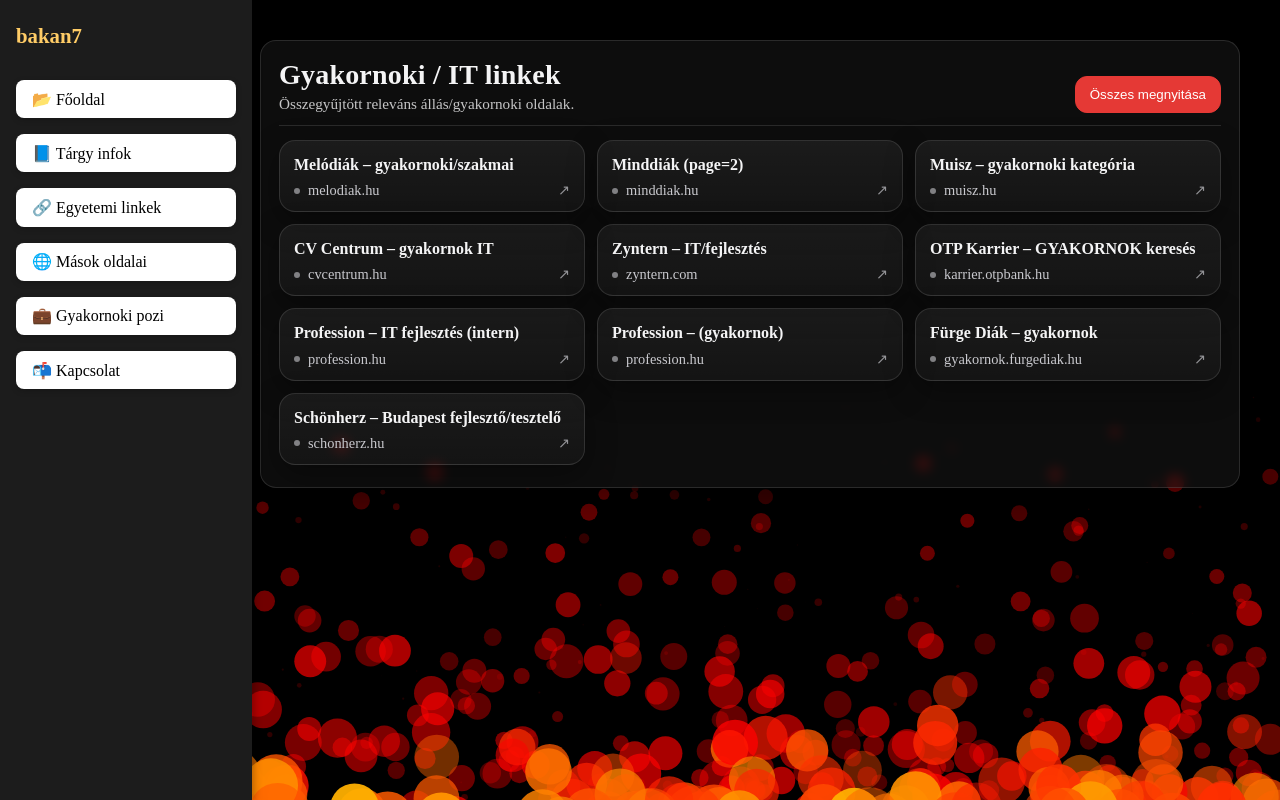
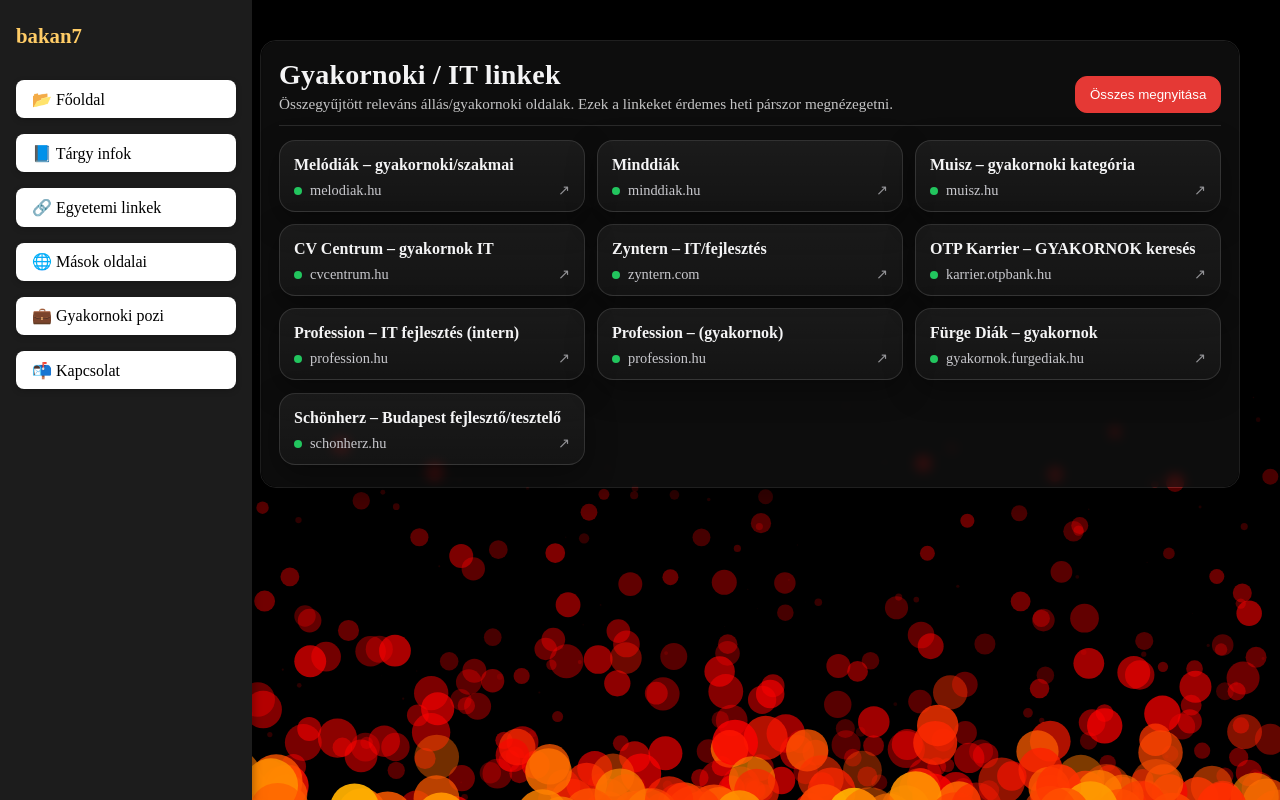
Before and after one commit to Andrssss/MyWebsite, a React (Vite) app: page /gyakornoki_poziciok in a window 1280 px wide. Built offline with nearby package versions, Linux system fonts and the light colour scheme.

Commit message:
new animation for job links

```diff
--- a/src/App.css
+++ b/src/App.css
@@ -535,102 +535,6 @@ body {
 }
 
 
-
-
-:root{
-  --ll-bg: rgba(20,20,20,0.65);
-  --ll-card: rgba(255,255,255,0.06);
-  --ll-card-hover: rgba(255,255,255,0.12);
-  --ll-border: rgba(255,255,255,0.12);
-  --ll-text: #f4f4f5;
-  --ll-muted: #c9c9ce;
-  --ll-shadow: 0 10px 30px rgba(0,0,0,.35);
-  --ll-radius: 16px;
-  --ll-blur: saturate(140%) blur(6px);
-}
-
-.links-launcher{
-  color: var(--ll-text);
-  background: var(--ll-bg);
-  backdrop-filter: var(--ll-blur);
-  border: 1px solid var(--ll-border);
-  border-radius: var(--ll-radius);
-  padding: 18px 18px 22px;
-  box-shadow: var(--ll-shadow);
-}
-
-.ll-head{
-  display: flex;
-  align-items: flex-end;
-  justify-content: space-between;
-  gap: 12px;
-  margin-bottom: 14px;
-  border-bottom: 1px solid var(--ll-border);
-  padding-bottom: 12px;
-}
-.ll-head h2{
-  margin: 0;
-  font-size: clamp(20px, 2.4vw, 28px);
-  letter-spacing: .2px;
-}
-.ll-sub{ margin: 4px 0 0; opacity: .8; font-size: .95rem; }
-
-.ll-actions{ display: flex; gap: 10px; flex-wrap: wrap; }
-.btn{
-  border-radius: 12px;
-  padding: 10px 14px;
-  border: 1px solid var(--ll-border);
-  background: var(--ll-card);
-  color: var(--ll-text);
-  cursor: pointer;
-  transition: transform .08s ease, background .15s ease, border-color .15s ease;
-  text-decoration: none; display:inline-flex; align-items:center; gap:8px;
-}
-.btn:hover{ background: var(--ll-card-hover); transform: translateY(-1px); }
-.btn:active{ transform: translateY(0); }
-.btn-primary{ border-color: transparent; }
-.btn-ghost{ background: transparent; }
-
-.ll-status{
-  margin: 10px 0 6px;
-  font-size: .95rem;
-  color: var(--ll-muted);
-}
-
-.link-grid{
-  list-style: none;
-  margin: 12px 0 0;
-  padding: 0;
-  display: grid;
-  grid-template-columns: repeat(auto-fill, minmax(240px, 1fr));
-  gap: 12px;
-}
-.link-card{
-  border-radius: var(--ll-radius);
-  overflow: clip;
-  border: 1px solid var(--ll-border);
-  background: linear-gradient(180deg, var(--ll-card), rgba(255,255,255,0.03));
-  transition: transform .12s ease, box-shadow .15s ease, border-color .15s ease, background .2s ease;
-  box-shadow: var(--ll-shadow);
-}
-.link-card:hover{ transform: translateY(-2px); border-color: rgba(255,255,255,.22); }
-
-.card-link{
-  display:block; padding: 14px 14px 12px; text-decoration:none; color:inherit;
-}
-.card-title{
-  font-weight: 600; line-height: 1.2; margin-bottom: 8px;
-}
-.card-meta{
-  display:flex; align-items:center; gap:8px; font-size:.9rem; color: var(--ll-muted);
-}
-.card-meta .dot{
-  width: 6px; height: 6px; border-radius: 999px; background: var(--ll-muted); opacity:.6;
-}
-.card-meta .ext{ margin-left:auto; opacity:.7; }
-
-.ll-hint{ margin-top: 14px; font-size: .9rem; opacity: .8; }
-
 /* kisebb képernyőn kicsi padding */
 @media (max-width: 520px){
   .links-launcher{ padding: 5px; border-radius: 14px; }
@@ -701,3 +605,148 @@ body {
   background-color: #c62828 !important;
   border-color: #c62828 !important;
 }
+
+
+
+:root{
+  --ll-bg: rgba(20,20,20,0.65);
+  --ll-card: rgba(255,255,255,0.06);
+  --ll-card-hover: rgba(255,255,255,0.12);
+  --ll-border: rgba(255,255,255,0.12);
+  --ll-text: #f4f4f5;
+  --ll-muted: #c9c9ce;
+  --ll-shadow: 0 10px 30px rgba(0,0,0,.35);
+  --ll-radius: 16px;
+  --ll-blur: saturate(140%) blur(6px);
+  --cardWidth: 240px;
+}
+
+/* Konténer optimalizált blur-rel */
+.links-launcher{
+  position: relative;
+  color: var(--ll-text);
+  border: 1px solid var(--ll-border);
+  border-radius: var(--ll-radius);
+  padding: 18px 18px 22px;
+  box-shadow: var(--ll-shadow);
+}
+.links-launcher::before{
+  content:"";
+  position:absolute; inset:0;
+  border-radius: var(--ll-radius);
+  background: var(--ll-bg);
+  backdrop-filter: var(--ll-blur);
+  -webkit-backdrop-filter: var(--ll-blur);
+  pointer-events:none;
+  z-index:0;
+}
+.links-launcher > *{ position:relative; z-index:1; }
+
+.ll-head{
+  display: flex;
+  align-items: flex-end;
+  justify-content: space-between;
+  gap: 12px;
+  margin-bottom: 14px;
+  border-bottom: 1px solid var(--ll-border);
+  padding-bottom: 12px;
+}
+.ll-head h2{
+  margin: 0;
+  font-size: clamp(20px, 2.4vw, 28px);
+  letter-spacing: .2px;
+}
+.ll-sub{
+  margin: 4px 0 0;
+  opacity: .8;
+  font-size: .95rem;
+}
+
+.ll-actions{ display: flex; gap: 10px; flex-wrap: wrap; }
+.btn{
+  border-radius: 12px;
+  padding: 10px 14px;
+  border: 1px solid var(--ll-border);
+  background: var(--ll-card);
+  color: var(--ll-text);
+  cursor: pointer;
+  text-decoration: none;
+  display:inline-flex; align-items:center; gap:8px;
+  transition: transform .15s ease, background-color .15s ease, opacity .15s ease;
+  will-change: transform;
+}
+.btn:hover{
+  background: var(--ll-card-hover);
+  transform: translateY(-1px);
+}
+.btn:active{ transform: translateY(0); }
+.btn-primary{ border-color: transparent; }
+.btn-ghost{ background: transparent; }
+
+.ll-status{
+  margin: 10px 0 6px;
+  font-size: .95rem;
+  color: var(--ll-muted);
+}
+
+.link-grid{
+  list-style: none;
+  margin: 12px 0 0;
+  padding: 0;
+  display: grid;
+  grid-template-columns: repeat(auto-fill, minmax(var(--cardWidth), 1fr));
+  gap: 12px;
+}
+.link-card{
+  border-radius: var(--ll-radius);
+  overflow: clip;
+  border: 1px solid var(--ll-border);
+  background: linear-gradient(180deg, var(--ll-card), rgba(255,255,255,0.03));
+  box-shadow: var(--ll-shadow);
+  transition: transform .15s ease, border-color .15s ease;
+  will-change: transform;
+}
+.link-card:hover{
+  transform: translateY(-1px);
+  border-color: rgba(255,255,255,.22);
+}
+
+.card-link{
+  display:block;
+  padding: 14px 14px 12px;
+  text-decoration:none;
+  color:inherit;
+}
+.card-title{
+  font-weight: 600;
+  line-height: 1.2;
+  margin-bottom: 8px;
+}
+.card-meta{
+  display:flex;
+  align-items:center;
+  gap:8px;
+  font-size:.9rem;
+  color: var(--ll-muted);
+}
+.card-meta .dot{
+  width: 6px; height: 6px;
+  border-radius: 999px;
+  background: var(--ll-muted);
+  opacity:.6;
+}
+.card-meta .ext{
+  margin-left:auto;
+  opacity:.7;
+}
+
+.ll-hint{
+  margin-top: 14px;
+  font-size: .9rem;
+  opacity: .8;
+}
+
+/* Reduced motion */
+@media (prefers-reduced-motion: reduce) {
+  .link-card, .btn { transition: none; }
+}
--- a/src/LinksLauncher.jsx
+++ b/src/LinksLauncher.jsx
@@ -2,7 +2,7 @@ import React, { useEffect, useState, useCallback } from 'react';
 
 const LINKS = [
   { label: 'Melódiák – gyakornoki/szakmai', url: 'https://www.melodiak.hu/diakmunkak/?l=gyakornoki-szakmai-munkak' },
-  { label: 'Minddiák (page=2)', url: 'https://minddiak.hu/position?page=2' },
+  { label: 'Minddiák ', url: 'https://minddiak.hu/position?page=2' },
   { label: 'Muisz – gyakornoki kategória', url: 'https://muisz.hu/hu/diakmunkaink?categories=3' },
   { label: 'CV Centrum – gyakornok IT', url: 'https://cvcentrum.hu/allasok/?s=gyakornok&category%5B%5D=it&category%5B%5D=it-programozas&category%5B%5D=it-uzemeltetes' },
   { label: 'Zyntern – IT/fejlesztés', url: 'https://zyntern.com/jobs?fields=16' },
@@ -43,10 +43,21 @@ export default function LinksLauncher({ autoOpen = false }) {
 
   return (
     <section className="links-launcher" aria-labelledby="re-title">
+      <style>{`
+        .links-launcher .link-card .card-meta .dot {
+          width: 8px;
+          height: 8px;
+          border-radius: 50%;
+          display: inline-block;
+          background-color: #22c55e !important; /* zöld */
+          opacity: 1;
+          filter: none;
+        }
+      `}</style>
       <header className="ll-head">
         <div>
           <h2 id="re-title">Gyakornoki / IT linkek</h2>
-          <p className="ll-sub">Összegyűjtött releváns állás/gyakornoki oldalak.</p>
+          <p className="ll-sub">Összegyűjtött releváns állás/gyakornoki oldalak. Ezek a linkeket érdemes heti párszor megnézegetni.</p>
         </div>
         <div className="ll-actions">
           <button className="btn btn-primary btn-red" onClick={handleOpenAllClick}>
```
